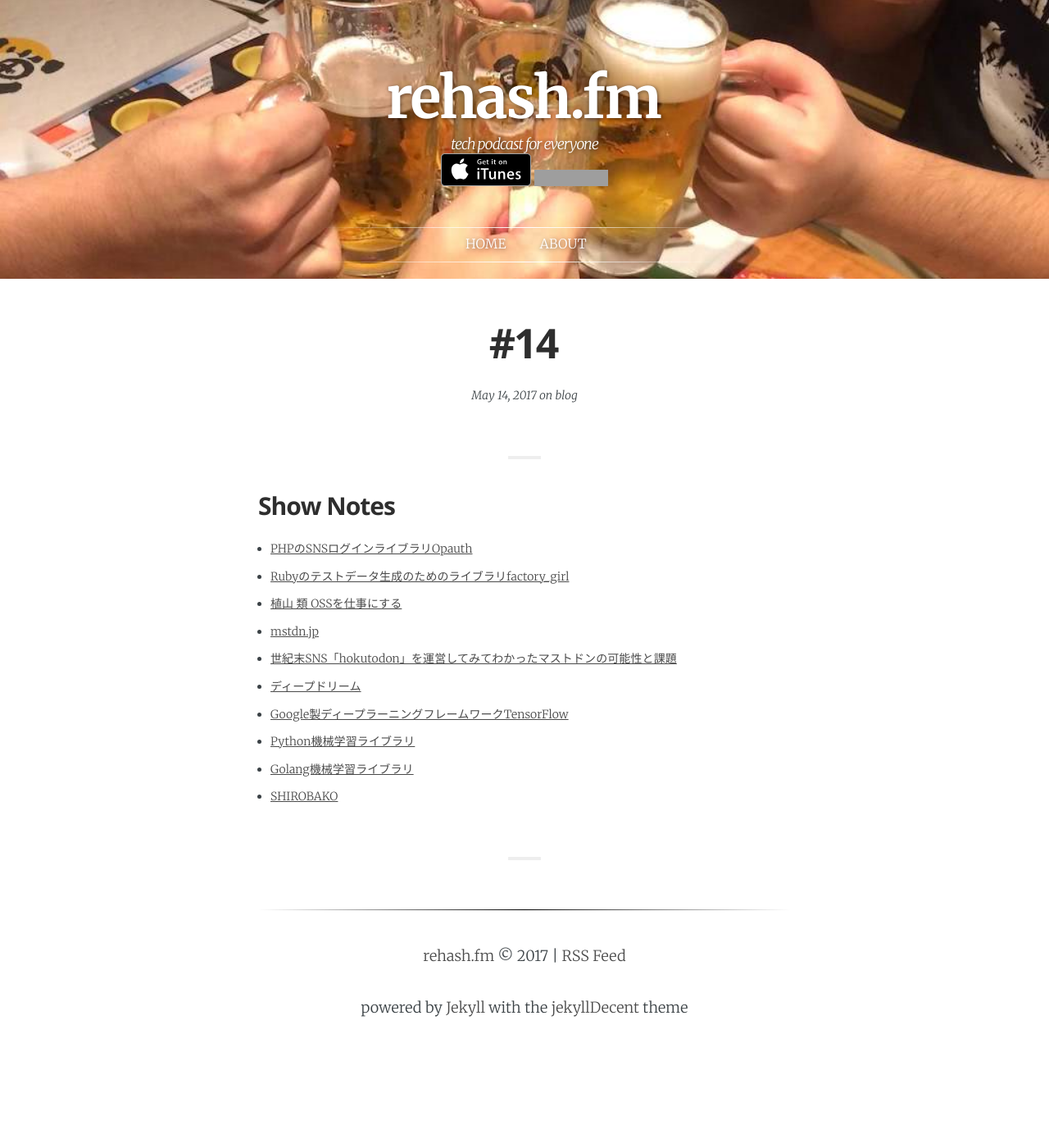
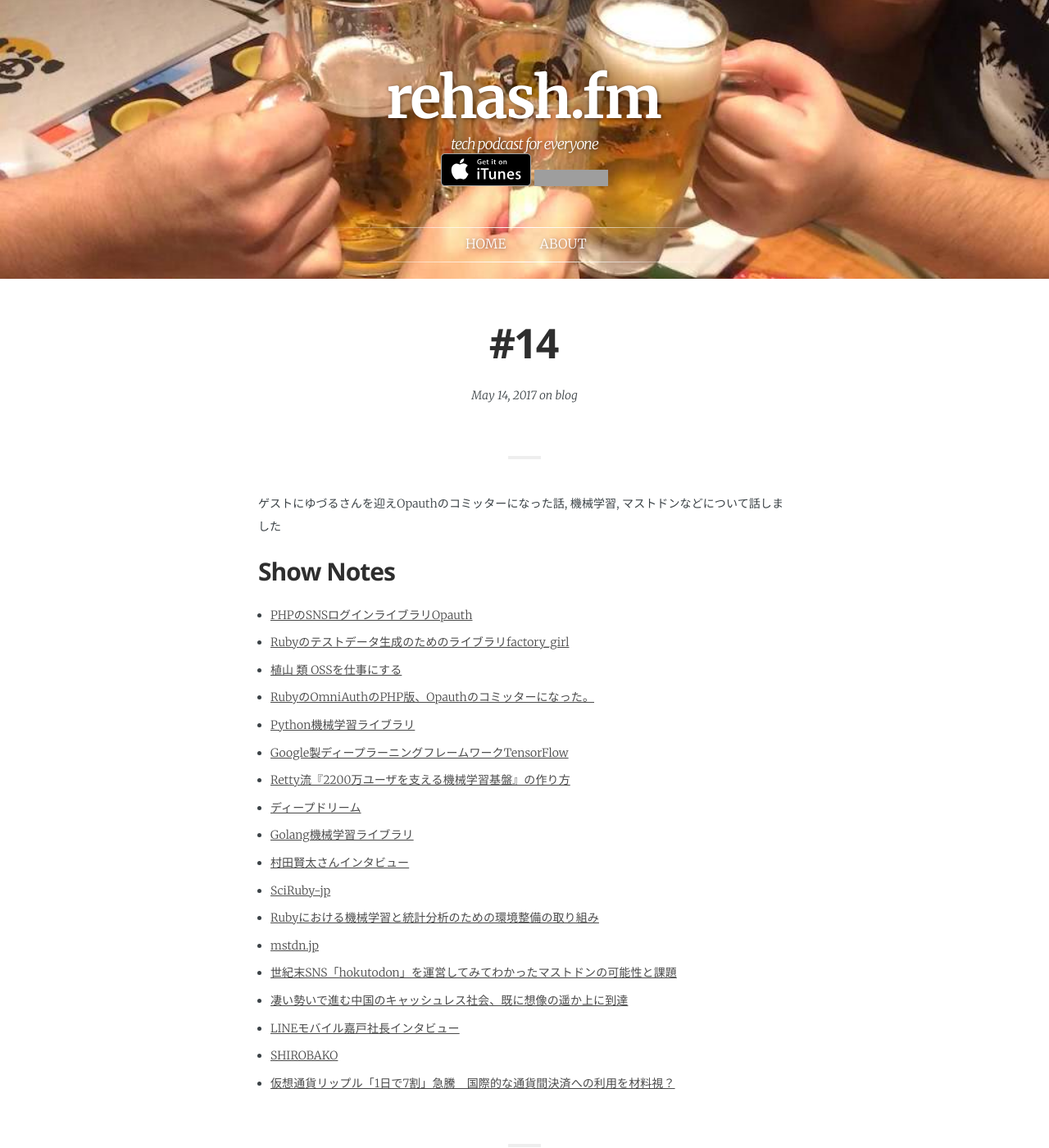
Before and after one commit to rehashfm/rehash.fm, a Jekyll site: the page built from _posts/2017-05-14-14.md, in a window 1280 px wide and 1400 px high. Shown: the whole window at 82% size. Built offline with Jekyll 4.4.1, drawn with Linux system fonts in a browser that asks for light colours; some web fonts are replaced; grey boxes are pictures that could not be loaded.

Commit message:
adding some links to #14 show notes

```diff
--- a/_posts/2017-05-14-14.md
+++ b/_posts/2017-05-14-14.md
@@ -5,17 +5,27 @@ date:              2017-05-14 12:00:00 +0900
 tags:              blog
 category:          Blog
 author:            smile-0yen,azihsoyn
-excerpt:
+excerpt:           ゲストにゆづるさんを迎えOpauthのコミッターになった話, 機械学習, マストドンなどについて話しました
 ---
+
+ゲストにゆづるさんを迎えOpauthのコミッターになった話, 機械学習, マストドンなどについて話しました
 
 ## Show Notes
 - [PHPのSNSログインライブラリOpauth](http://www.opauth.org/)
 - [Rubyのテストデータ生成のためのライブラリfactory_girl](https://github.com/thoughtbot/factory_girl)
 - [植山 類 OSSを仕事にする](https://www.facebook.com/rui.ueyama/posts/10154196161113606)
+- [RubyのOmniAuthのPHP版、Opauthのコミッターになった。](http://yuzurus.hatenablog.jp/entry/opauth-committer)
+- [Python機械学習ライブラリ](http://scikit-learn.org/)
+- [Google製ディープラーニングフレームワークTensorFlow](https://www.tensorflow.org/)
+- [Retty流『2200万ユーザを支える機械学習基盤』の作り方](http://qiita.com/taru0216/items/dda1f9f11397f811e98a)
+- [ディープドリーム](https://deepdreamgenerator.com/)
+- [Golang機械学習ライブラリ](https://github.com/sjwhitworth/golearn)
+- [村田賢太さんインタビュー](http://regional.rubykaigi.org/tokyo11/interview/mrkn/)
+- [SciRuby-jp](https://groups.google.com/forum/#!forum/sciruby-jp)
+- [Rubyにおける機械学習と統計分析のための環境整備の取り組み](https://speakerdeck.com/mrkn/rubyniokeruji-jie-xue-xi-totong-ji-fen-xi-falsetamefalsehuan-jing-zheng-bei-falsequ-rizu-mi)
 - [mstdn.jp](https://mstdn.jp)
 - [世紀末SNS「hokutodon」を運営してみてわかったマストドンの可能性と課題](http://knowledge.sakura.ad.jp/other/8752/)
-- [ディープドリーム](https://deepdreamgenerator.com/)
-- [Google製ディープラーニングフレームワークTensorFlow](https://www.tensorflow.org/)
-- [Python機械学習ライブラリ](http://scikit-learn.org/)
-- [Golang機械学習ライブラリ](https://github.com/sjwhitworth/golearn)
+- [凄い勢いで進む中国のキャッシュレス社会、既に想像の遥か上に到達](http://kabumatome.doorblog.jp/archives/65890870.html)
+- [LINEモバイル嘉戸社長インタビュー](http://k-tai.watch.impress.co.jp/docs/interview/1049759.html)
 - [SHIROBAKO](http://shirobako-anime.com/)
+- [仮想通貨リップル「1日で7割」急騰　国際的な通貨間決済への利用を材料視？](https://zuuonline.com/archives/151139)
```
